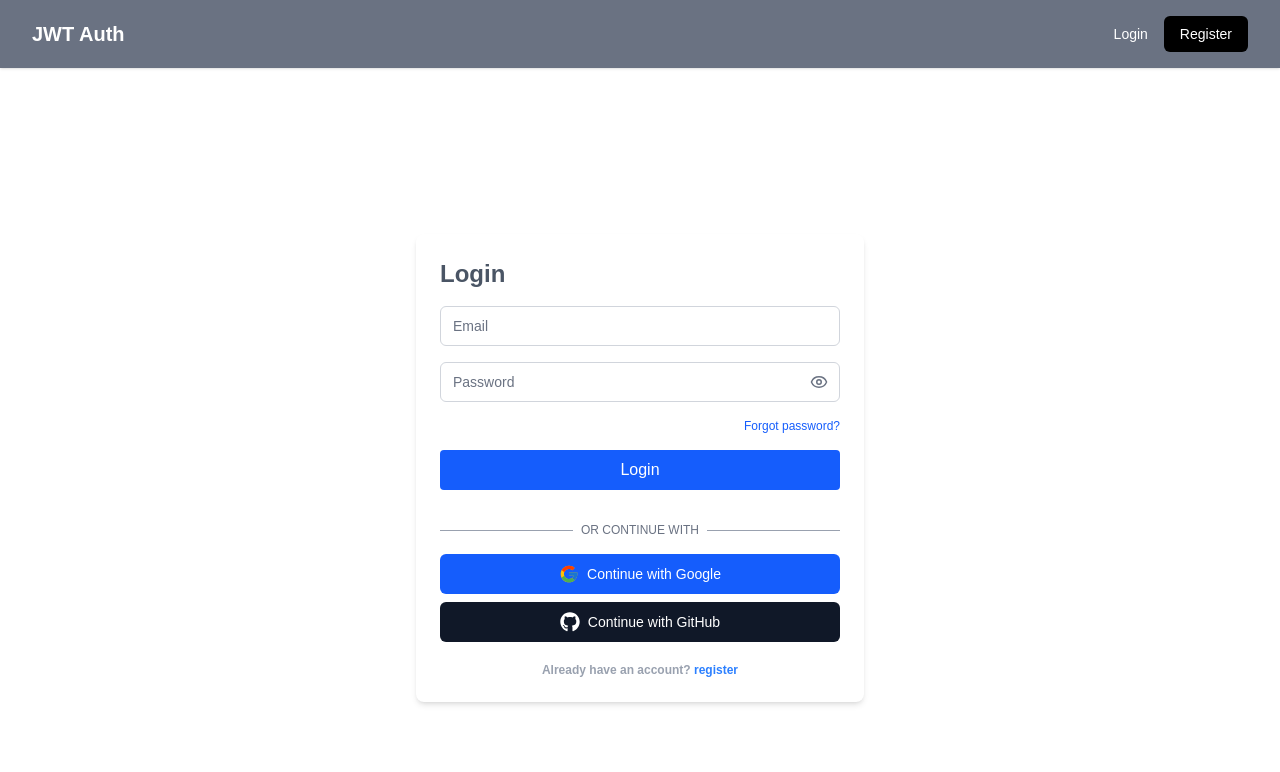
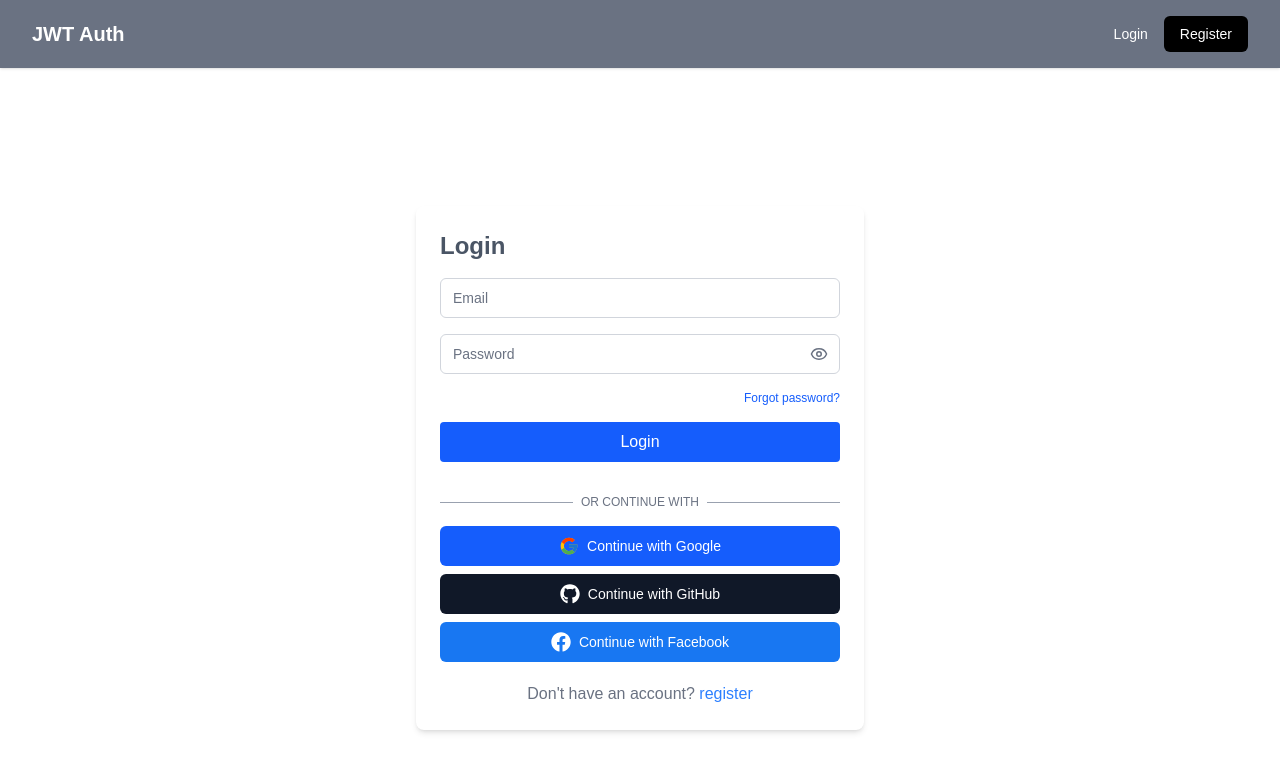
Before and after one commit to coderkanchan/jwt-auth-system, a Next.js app: page /login in a window 1280 px wide. Shown: the top 772 px of the page. Built offline with nearby package versions, Linux system fonts and the light colour scheme; no server answers.

Commit message:
feat: add Facebook OAuth provider and UI button

```diff
--- a/src/components/auth/login-form.tsx
+++ b/src/components/auth/login-form.tsx
@@ -155,8 +155,8 @@ export const LoginForm = () => {
             </div>
             <Social />
 
-            <p className="text-center mt-5 text-xs font-semibold text-gray-400">
-              Already have an account?{" "}
+            <p className="text-center mt-5 text-base font-medium text-gray-500">
+              Don't have an account?{" "}
               <Link href="/register" className="text-blue-500 hover:underline">
                 register
               </Link>
--- a/src/components/auth/register-form.tsx
+++ b/src/components/auth/register-form.tsx
@@ -161,7 +161,7 @@ export const RegisterForm = () => {
           <Social />
         </div>
 
-        <p className="text-center mt-5 text-xs font-semibold text-gray-400">
+        <p className="text-center mt-5 text-base font-medium text-gray-500">
           Already have an account?{" "}
           <Link href="/login" className="text-blue-500 hover:underline">
             login
--- a/src/components/auth/social.tsx
+++ b/src/components/auth/social.tsx
@@ -3,10 +3,11 @@
 import { signIn } from "next-auth/react";
 import { FcGoogle } from "react-icons/fc";
 import { FaGithub } from "react-icons/fa";
+import { FaFacebook } from "react-icons/fa";
 
 export const Social = () => {
 
-  const onClick = (provider: "google" | "github") => {
+  const onClick = (provider: "google" | "github" | "facebook") => {
     signIn(provider, {
       callbackUrl: "/dashboard",
     });
@@ -29,6 +30,14 @@ export const Social = () => {
         <FaGithub className="h-5 w-5 mr-2" />
         Continue with GitHub
       </button>
+
+      <button
+        className="w-full inline-flex items-center justify-center rounded-md text-sm font-medium transition-colors bg-[#1877F2] text-white hover:bg-[#166fe5] h-10 px-4 py-2"
+        onClick={() => onClick("facebook")}
+      >
+        <FaFacebook className="h-5 w-5 mr-2" />
+        Continue with Facebook
+      </button>
     </div>
   );
 };
--- a/src/lib/auth.ts
+++ b/src/lib/auth.ts
@@ -6,6 +6,7 @@ import User from "@/models/User";
 import { LoginSchema } from "@/schemas";
 import GoogleProvider from "next-auth/providers/google";
 import GitHub from "next-auth/providers/github";
+import FacebookProvider from "next-auth/providers/facebook";
 
 export const authOptions: NextAuthOptions = {
   session: { strategy: "jwt" },
@@ -20,6 +21,10 @@ export const authOptions: NextAuthOptions = {
     GoogleProvider({
       clientId: process.env.GOOGLE_CLIENT_ID!,
       clientSecret: process.env.GOOGLE_CLIENT_SECRET!,
+    }),
+    FacebookProvider({
+      clientId: process.env.FACEBOOK_CLIENT_ID!,
+      clientSecret: process.env.FACEBOOK_CLIENT_SECRET!,
     }),
     CredentialsProvider({
       name: "credentials",
```
